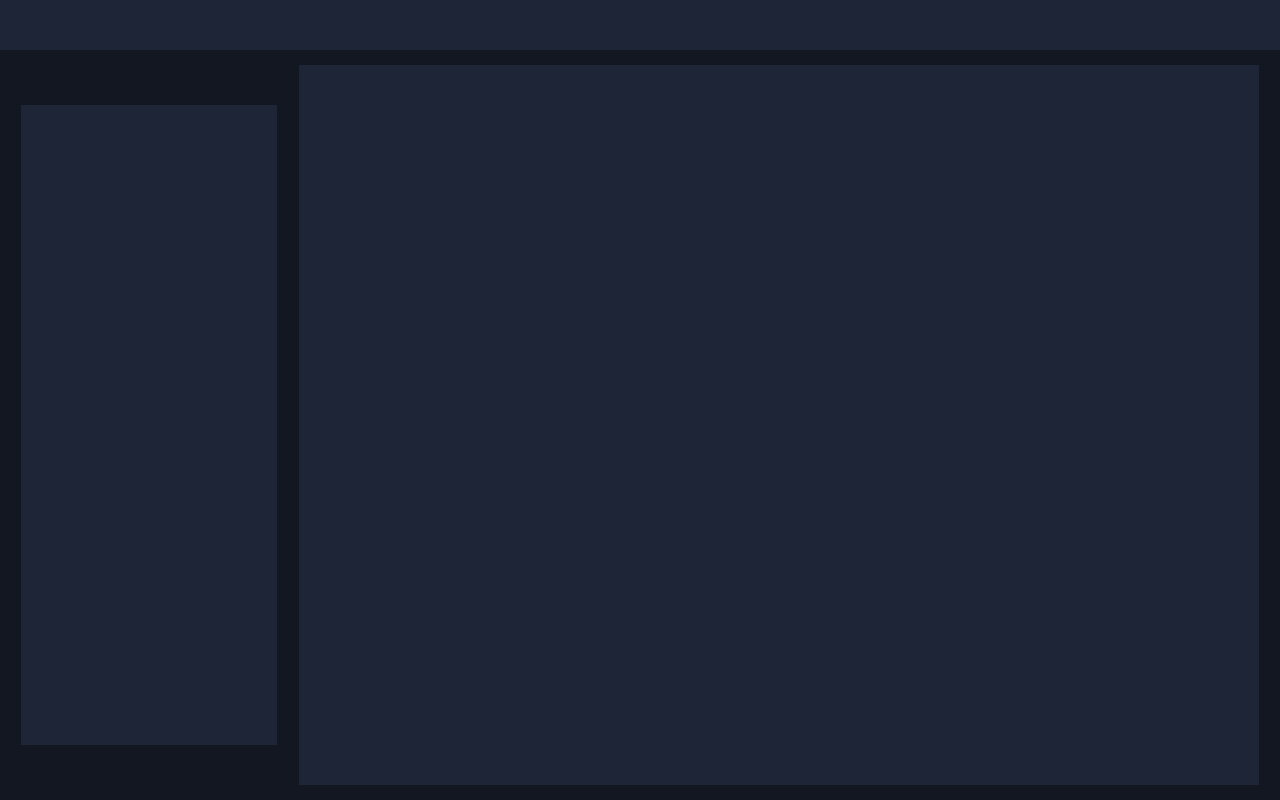
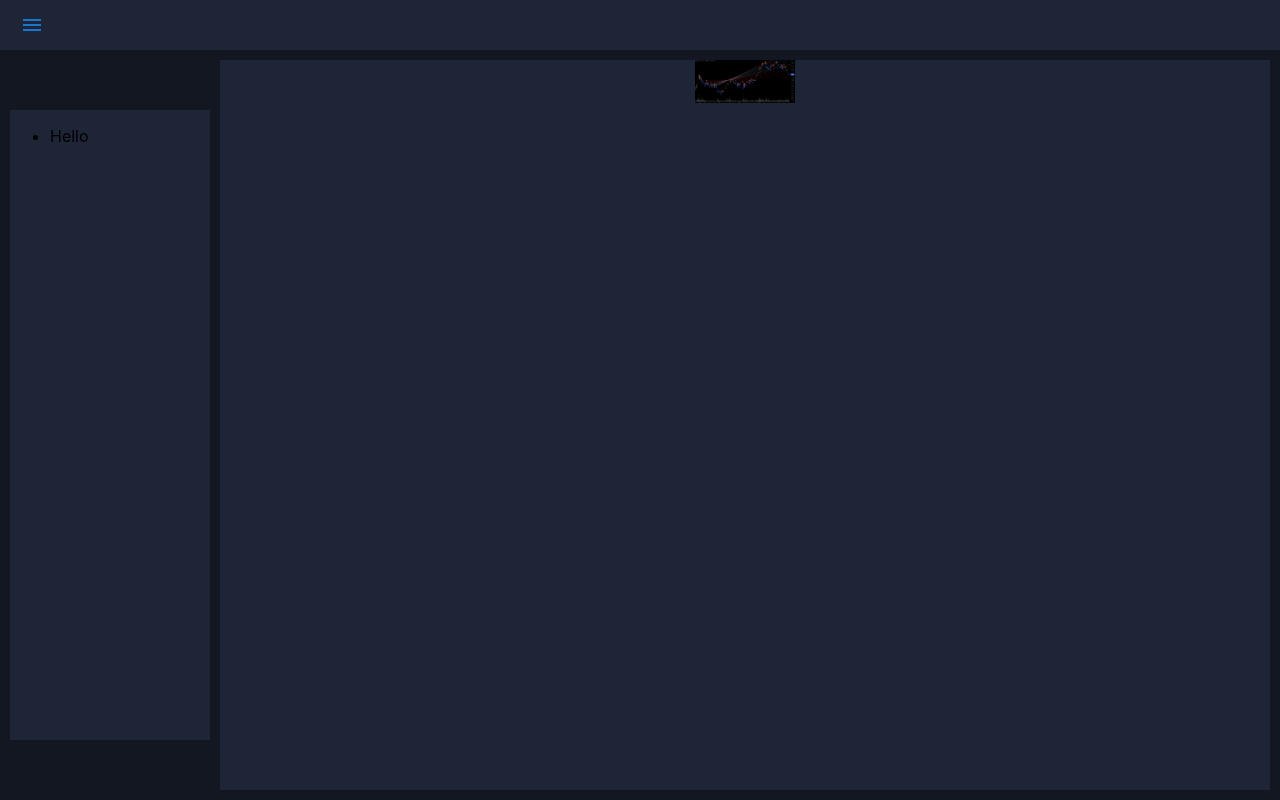
Before and after one commit to jkwalsh127/de-dashboard, a React (Create React App) app: page / in a window 1280 px wide. Built offline with nearby package versions, Linux system fonts and the light colour scheme.

Commit message:
initiate app grid

```diff
--- a/package.json
+++ b/package.json
@@ -3,6 +3,10 @@
   "version": "0.1.0",
   "private": true,
   "dependencies": {
+    "@emotion/react": "^11.10.0",
+    "@emotion/styled": "^11.10.0",
+    "@mui/icons-material": "^5.8.4",
+    "@mui/material": "^5.10.2",
     "@testing-library/jest-dom": "^5.16.5",
     "@testing-library/react": "^13.3.0",
     "@testing-library/user-event": "^13.5.0",
--- a/src/App.js
+++ b/src/App.js
@@ -1,16 +1,22 @@
+import React, { useState } from 'react';
 import MainContent from "./components/MainContent/MainContent";
 import SupportingContent from "./components/SupportingConent/SupportingContent";
 import Header from "./components/Header/Header";
 
 
 export default function App() {
+
+  const [supporting, setSupporting] = useState("Overview");
+  const handleSupportingChange = (selection) => setSupporting(selection);
+
+  const [main, setMain] = useState("Overview");
+  const handleMainChange = (selection) => setMain(selection);
+
   return (
     <div className="app">
-      <Header />
-      <div className="content-container">
-        <SupportingContent />
-        <MainContent />
-      </div>
+        <Header  handleSupportingChange={handleSupportingChange} handleMainChange={handleMainChange} />
+        <SupportingContent supporting={supporting} />
+        <MainContent main={main} />
     </div>
   );
 }
--- /dev/null
+++ b/src/components/Header/Dropdown.js
@@ -0,0 +1,43 @@
+import React from 'react';
+import Button from '@mui/material/Button';
+import Menu from '@mui/material/Menu';
+import MenuItem from '@mui/material/MenuItem';
+import MenuIcon from '@mui/icons-material/Menu';
+
+export default function Dropdown({ handleSupportingChange, handleMainChange }) {
+  const [anchorEl, setAnchorEl] = React.useState(null);
+  const open = Boolean(anchorEl);
+  const handleClick = (event) => {
+    setAnchorEl(event.currentTarget);
+  };
+  const handleClose = (selection) => {
+    setAnchorEl(null);
+    handleSupportingChange(selection);
+    handleMainChange(selection);
+  };
+
+  return (
+    <div>
+      <Button
+        id="basic-button"
+        aria-controls={open ? 'basic-menu' : undefined}
+        aria-haspopup="true"
+        aria-expanded={open ? 'true' : undefined}
+        onClick={handleClick}
+      >
+        <MenuIcon />
+      </Button>
+      <Menu
+        id="basic-menu"
+        anchorEl={anchorEl}
+        open={open}
+        onClose={handleClose}
+        MenuListProps={{
+          'aria-labelledby': 'basic-button',
+        }}
+      >
+        <MenuItem onClick={() => handleClose("Overview")}>Overview</MenuItem>
+      </Menu>
+    </div>
+  );
+}
--- a/src/components/Header/Header.js
+++ b/src/components/Header/Header.js
@@ -1,13 +1,12 @@
+import React from "react";
+import Dropdown from "./Dropdown";
 
-
-export default function Header() {
+export default function Header({ handleSupportingChange, handleMainChange }) {
 
 
     return (
         <div className="header-container">
-            <div className="dropdown-wrapper">
-
-            </div>
+            <Dropdown handleSupportingChange={handleSupportingChange} handleMainChange={handleMainChange} />
         </div>
     )
 }
--- a/src/components/MainContent/MainContent.js
+++ b/src/components/MainContent/MainContent.js
@@ -1,11 +1,17 @@
+import React from 'react';
+import MainOverview from "./MainOverview/MainOverview";
+import MainPerformance from "./MainPerformance/MainPerformance";
 
-
-export default function MainContent() {
+export default function MainContent({ main }) {
 
 
     return (
         <div className="maincontent-container">
 
+            {
+                main === "Overview" ? <MainOverview /> : <MainPerformance />
+            }
+
         </div>
     )
 }
--- /dev/null
+++ b/src/components/MainContent/MainOverview/MainOverview.js
@@ -0,0 +1,12 @@
+import React from "react";
+import photo from "../../../images/btc-bot.png";
+
+export default function MainOverview() {
+
+
+    return (
+        <div className="chart">
+            <img className="chart-image" src={photo} alt="chart" />
+        </div>
+    )
+}
--- /dev/null
+++ b/src/components/MainContent/MainPerformance/MainPerformance.js
@@ -0,0 +1,10 @@
+import React from "react";
+
+export default function MainPerformance() {
+
+
+    return (
+        <>
+        </>
+    )
+}
--- a/src/components/SupportingConent/SupportingContent.js
+++ b/src/components/SupportingConent/SupportingContent.js
@@ -1,11 +1,17 @@
+import React from 'react';
+import SupportingOverview from "./SupportingOverview/SupportingOverview";
+import SupportingPerformance from "./SupportingPerformance/SupportingPerformance";
 
-
-export default function SupportingContent() {
+export default function SupportingContent({ supporting }) {
 
 
     return (
         <div className="supportingcontent-container">
 
+            {
+                supporting === "Overview" ? <SupportingOverview /> : <SupportingPerformance />
+            }
+
         </div>
     )
 }
--- /dev/null
+++ b/src/components/SupportingConent/SupportingOverview/SupportingOverview.js
@@ -0,0 +1,13 @@
+import React from "react";
+
+export default function SupportingOverview() {
+
+
+    return (
+        <div className="details-list">
+            <ul>
+                <li>Hello</li>
+            </ul>
+        </div>
+    )
+}
--- /dev/null
+++ b/src/components/SupportingConent/SupportingPerformance/SupportingPerformance.js
@@ -0,0 +1,10 @@
+import React from "react";
+
+export default function SupportingPerformance() {
+
+
+    return (
+        <>
+        </>
+    )
+}
--- a/src/index.css
+++ b/src/index.css
@@ -30,40 +30,63 @@ code {
   width: 100vw;
   height: 100vh;
   background-color: var(--console-dark);
+  display: grid;
+  grid-template-columns: 10px 200px 10px 1fr 10px;
+  grid-template-rows: 50px 10px 50px 1fr 50px 10px;
 }
 
 .content-container {
   height: 100%;
-  width: 100%;
-  display: flex;
-  justify-content: space-evenly;
-  align-items: center;
 }
 
 /*--*/
 /* header */
 /*--*/
 .header-container {
-  height: 50px;
-  width: 100%;
   background-color: var(--console-light);
-  position: absolute;
+  display: flex;
+  align-items: center;
+  grid-column: 1/6;
+  grid-row: 1;
 }
+.dropdown-wrapper {
+  margin-left: 50px;
+}
+.dropdown-button {
+  background-color: none;
+  color: none;
+}
+.dropdown {
+  height: 30px;
+  color: var(--light-white);
+}
+
 /*--*/
 /* main content */
 /*--*/
 .maincontent-container {
-  height: 90%;
-  width: 75%;
   background-color: var(--console-light);
-  margin-top: 50px;
+  grid-column: 4;
+  grid-row: 3/6;
 }
+
 /*--*/
 /* supporting content */
 /*--*/
 .supportingcontent-container {
-  height: 80%;
-  width: 20%;
   background-color: var(--console-light);
-  margin-top: 50px;
+  grid-column: 2;
+  grid-row: 4;
 }
+
+/*--*/
+/* main overview */
+/*--*/
+.chart {
+  display: flex;
+  justify-content: center;
+}
+.chart-image {
+  width: 100px;
+  height: fit-content;
+}
```
Also changed, not shown: src/images/btc-bot.png (added), 1 other file (tests, documents, lock files or other folders).
